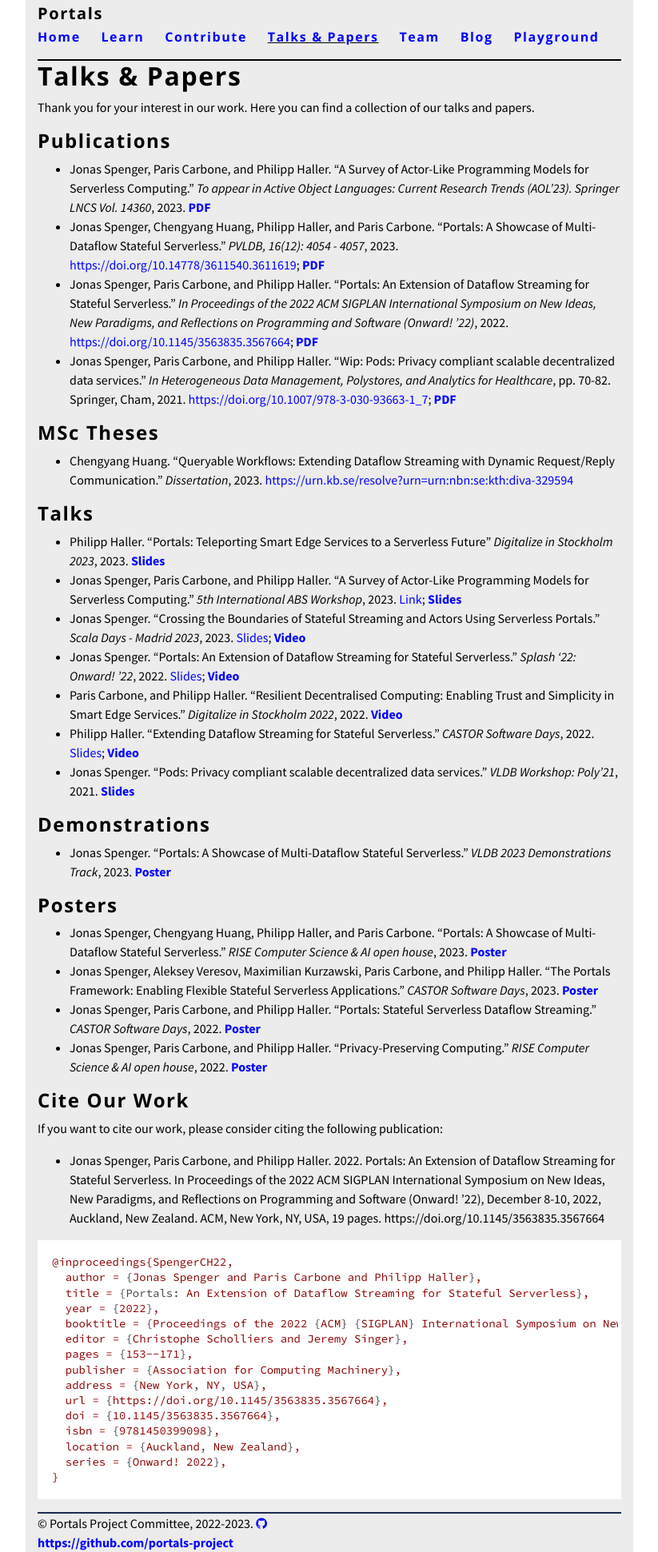
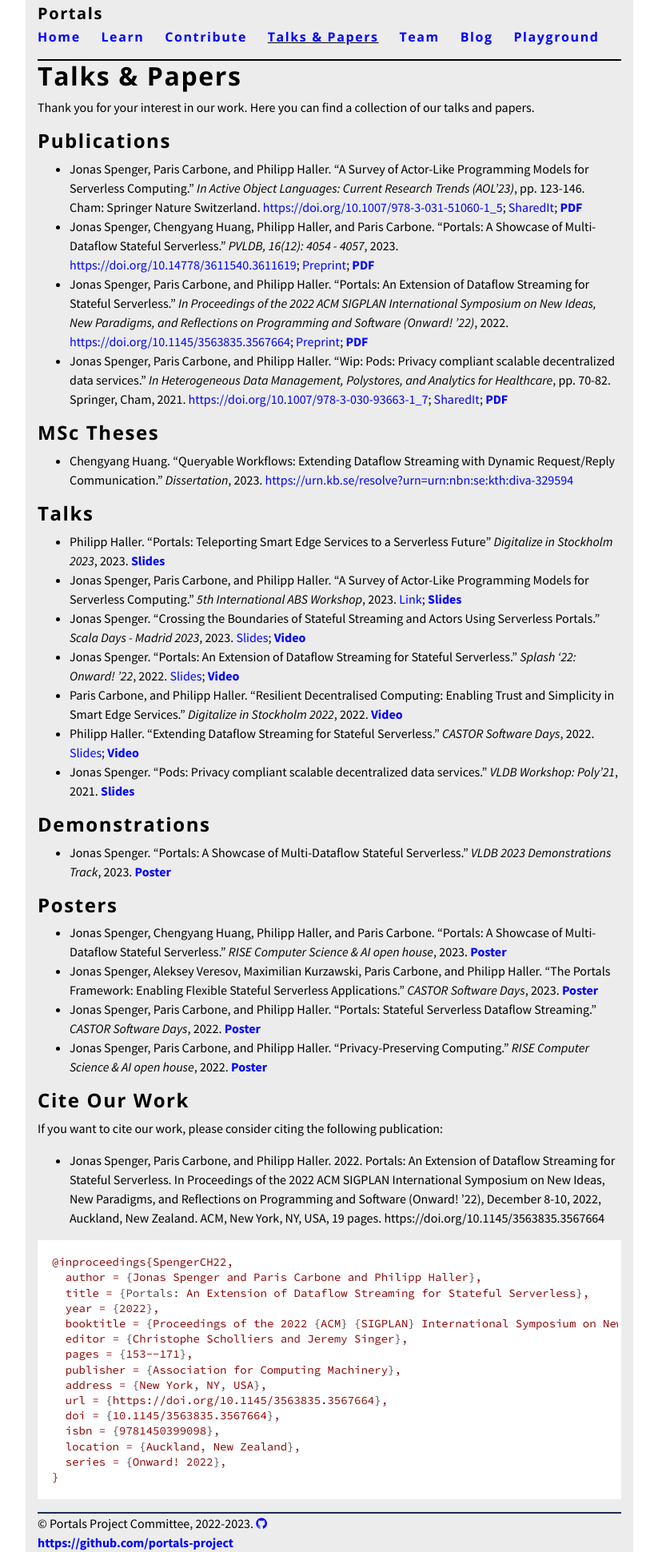
Before and after one commit to portals-project/portals-project.github.io, a Jekyll site: the page built from talks-&-papers.md, in a window 1280 px wide. Shown: the whole page at 80% size, without its empty margins (228-1051 px from the left). Built offline with Jekyll 4.4.1, drawn with Linux system fonts in a browser that asks for light colours; nearby versions of some CDN libraries.

Commit message:
Update paper DOIs and links

```diff
--- a/talks-&-papers.md
+++ b/talks-&-papers.md
@@ -8,10 +8,10 @@ title: Talks & Papers
 Thank you for your interest in our work. Here you can find a collection of our talks and papers.
 
 ## Publications
-* Jonas Spenger, Paris Carbone, and Philipp Haller. "A Survey of Actor-Like Programming Models for Serverless Computing." *To appear in Active Object Languages: Current Research Trends (AOL'23). Springer LNCS Vol. 14360*, 2023. **[PDF](https://people.kth.se/~jspenger/pdfs/spenger23aol.pdf)**
-* Jonas Spenger, Chengyang Huang, Philipp Haller, and Paris Carbone. "Portals: A Showcase of Multi-Dataflow Stateful Serverless." *PVLDB, 16(12): 4054 - 4057*, 2023. [https://doi.org/10.14778/3611540.3611619](https://doi.org/10.14778/3611540.3611619); **[PDF](https://www.vldb.org/pvldb/vol16/p4054-spenger.pdf)**
-* Jonas Spenger, Paris Carbone, and Philipp Haller. "Portals: An Extension of Dataflow Streaming for Stateful Serverless." *In Proceedings of the 2022 ACM SIGPLAN International Symposium on New Ideas, New Paradigms, and Reflections on Programming and Software (Onward! ’22)*, 2022. [https://doi.org/10.1145/3563835.3567664](https://doi.org/10.1145/3563835.3567664); **[PDF](https://people.kth.se/~jspenger/pdfs/spenger22onward.pdf)**
-* Jonas Spenger, Paris Carbone, and Philipp Haller. "Wip: Pods: Privacy compliant scalable decentralized data services." *In Heterogeneous Data Management, Polystores, and Analytics for Healthcare*, pp. 70-82. Springer, Cham, 2021. [https://doi.org/10.1007/978-3-030-93663-1_7](https://doi.org/10.1007/978-3-030-93663-1_7); **[PDF](https://people.kth.se/~jspenger/pdfs/spenger21poly.pdf)**
+* Jonas Spenger, Paris Carbone, and Philipp Haller. "A Survey of Actor-Like Programming Models for Serverless Computing." *In Active Object Languages: Current Research Trends (AOL'23)*, pp. 123-146. Cham: Springer Nature Switzerland. [https://doi.org/10.1007/978-3-031-51060-1_5](https://doi.org/10.1007/978-3-031-51060-1_5); [SharedIt](https://rdcu.be/dxwia); **[PDF](https://people.kth.se/~jspenger/pdfs/spenger23aol.pdf)**
+* Jonas Spenger, Chengyang Huang, Philipp Haller, and Paris Carbone. "Portals: A Showcase of Multi-Dataflow Stateful Serverless." *PVLDB, 16(12): 4054 - 4057*, 2023. [https://doi.org/10.14778/3611540.3611619](https://doi.org/10.14778/3611540.3611619); [Preprint](https://people.kth.se/~jspenger/pdfs/spenger23vldb.pdf); **[PDF](https://www.vldb.org/pvldb/vol16/p4054-spenger.pdf)**
+* Jonas Spenger, Paris Carbone, and Philipp Haller. "Portals: An Extension of Dataflow Streaming for Stateful Serverless." *In Proceedings of the 2022 ACM SIGPLAN International Symposium on New Ideas, New Paradigms, and Reflections on Programming and Software (Onward! ’22)*, 2022. [https://doi.org/10.1145/3563835.3567664](https://doi.org/10.1145/3563835.3567664); [Preprint](https://people.kth.se/~jspenger/pdfs/spenger22onward.pdf);  **[PDF](https://dl.acm.org/doi/pdf/10.1145/3563835.3567664)**
+* Jonas Spenger, Paris Carbone, and Philipp Haller. "Wip: Pods: Privacy compliant scalable decentralized data services." *In Heterogeneous Data Management, Polystores, and Analytics for Healthcare*, pp. 70-82. Springer, Cham, 2021. [https://doi.org/10.1007/978-3-030-93663-1_7](https://doi.org/10.1007/978-3-030-93663-1_7); [SharedIt](https://rdcu.be/dxwj0); **[PDF](https://people.kth.se/~jspenger/pdfs/spenger21poly.pdf)**
 
 ## MSc Theses
 * Chengyang Huang. "Queryable Workflows: Extending Dataflow Streaming with Dynamic Request/Reply Communication." *Dissertation*, 2023. [https://urn.kb.se/resolve?urn=urn:nbn:se:kth:diva-329594](https://urn.kb.se/resolve?urn=urn:nbn:se:kth:diva-329594)
```
